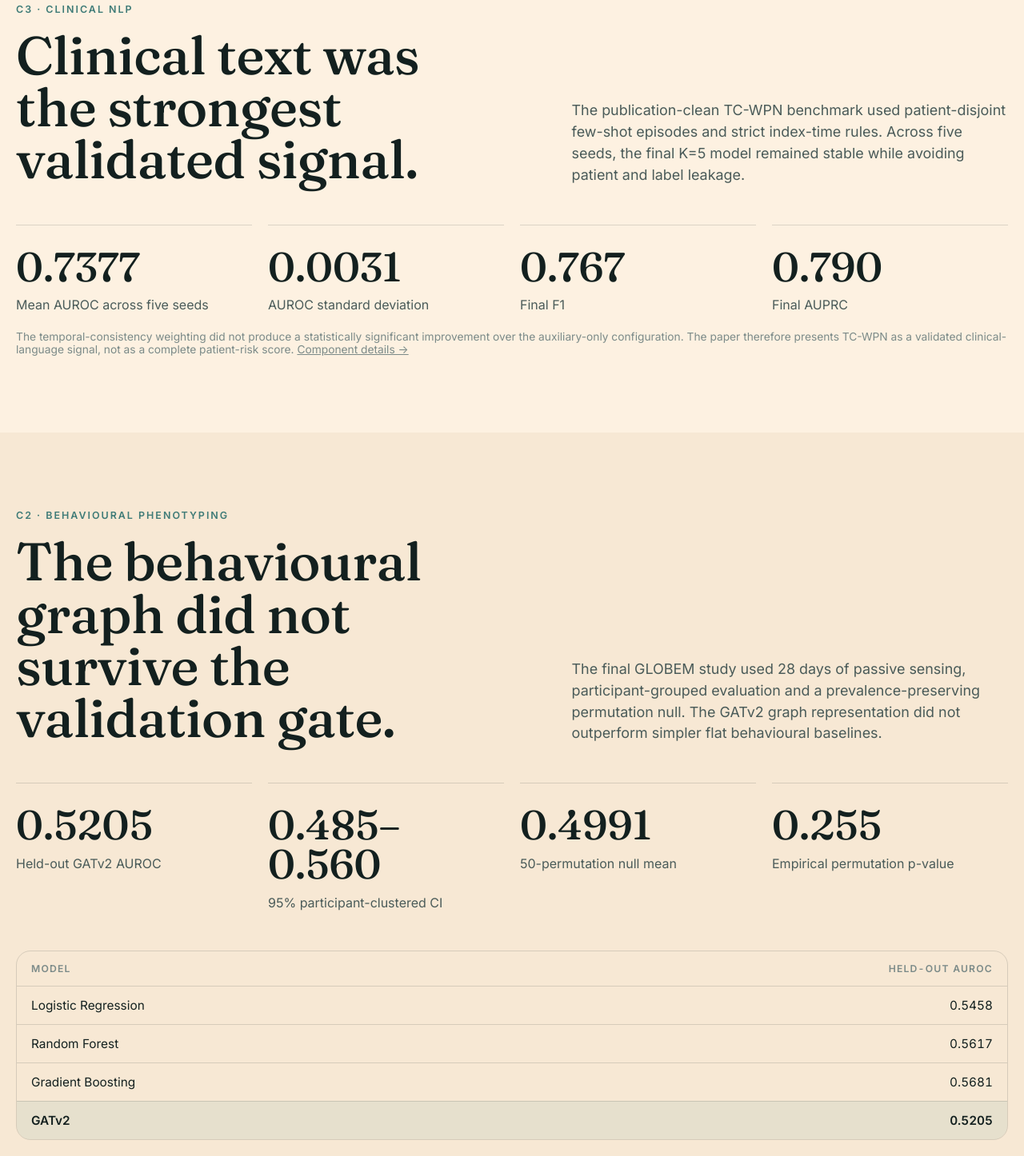
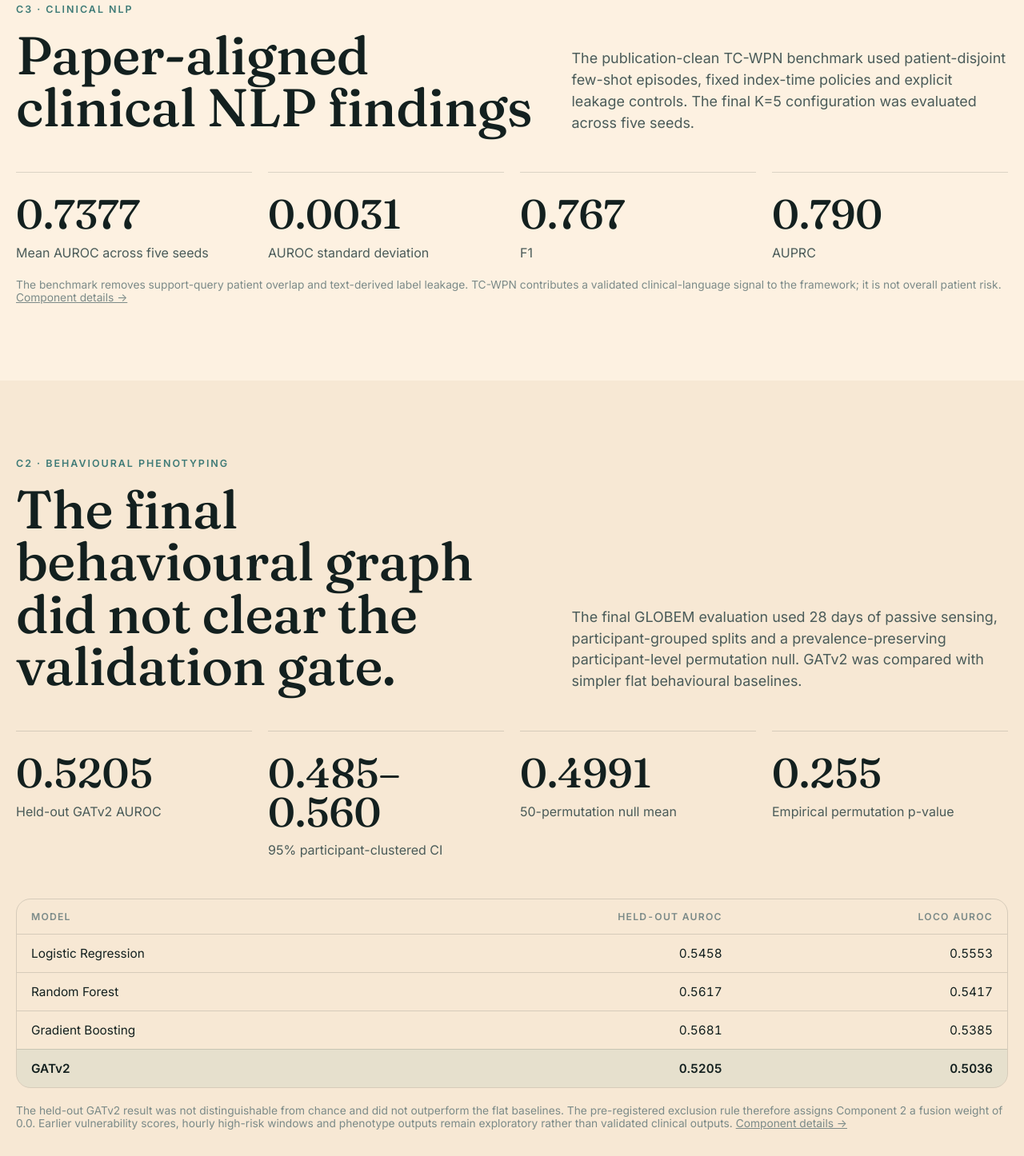
Before and after one commit to dulhara79/anxiety_research_website, a React (Vite) app in the folder research-website/: page /#/findings in a window 1280 px wide. Shown: the part 780-2226 px from the top of the page at 80% size. Built offline with nearby package versions, Linux system fonts and the light colour scheme.

Commit message:
Update findings order and paper-aligned results

```diff
--- a/research-website/src/pages/Findings.jsx
+++ b/research-website/src/pages/Findings.jsx
@@ -3,32 +3,30 @@ import { ArrowRight } from "lucide-react";
 import PageHero from "../components/ui/PageHero";
 import Reveal from "../components/ui/Reveal";
 import SectionHead from "../components/ui/SectionHead";
-import { components } from "../data/components";
-
-const byId = Object.fromEntries(components.map((component) => [component.id, component]));
 
 const findings = [
   {
-    component: byId.C3,
+    id: "C3",
     eyebrow: "C3 · Clinical NLP",
-    title: "Clinical text was the strongest validated signal.",
+    title: "Paper-aligned clinical NLP findings",
     lead:
-      "The publication-clean TC-WPN benchmark used patient-disjoint few-shot episodes and strict index-time rules. Across five seeds, the final K=5 model remained stable while avoiding patient and label leakage.",
+      "The publication-clean TC-WPN benchmark used patient-disjoint few-shot episodes, fixed index-time policies and explicit leakage controls. The final K=5 configuration was evaluated across five seeds.",
     results: [
       ["0.7377", "Mean AUROC across five seeds"],
       ["0.0031", "AUROC standard deviation"],
-      ["0.767", "Final F1"],
-      ["0.790", "Final AUPRC"],
+      ["0.767", "F1"],
+      ["0.790", "AUPRC"],
     ],
     detail:
-      "The temporal-consistency weighting did not produce a statistically significant improvement over the auxiliary-only configuration. The paper therefore presents TC-WPN as a validated clinical-language signal, not as a complete patient-risk score.",
+      "The benchmark removes support-query patient overlap and text-derived label leakage. TC-WPN contributes a validated clinical-language signal to the framework; it is not overall patient risk.",
+    link: "/components/clinical-nlp",
   },
   {
-    component: byId.C2,
+    id: "C2",
     eyebrow: "C2 · Behavioural Phenotyping",
-    title: "The behavioural graph did not survive the validation gate.",
+    title: "The final behavioural graph did not clear the validation gate.",
     lead:
-      "The final GLOBEM study used 28 days of passive sensing, participant-grouped evaluation and a prevalence-preserving permutation null. The GATv2 graph representation did not outperform simpler flat behavioural baselines.",
+      "The final GLOBEM evaluation used 28 days of passive sensing, participant-grouped splits and a prevalence-preserving participant-level permutation null. GATv2 was compared with simpler flat behavioural baselines.",
     results: [
       ["0.5205", "Held-out GATv2 AUROC"],
       ["0.485–0.560", "95% participant-clustered CI"],
@@ -36,38 +34,48 @@ const findings = [
       ["0.255", "Empirical permutation p-value"],
     ],
     detail:
-      "The final result was not distinguishable from chance. The pre-registered exclusion rule therefore gives Component 2 an active fusion weight of 0.0. Earlier vulnerability, hourly-risk and phenotype outputs remain exploratory rather than validated clinical outputs.",
-    baselines: true,
+      "The held-out GATv2 result was not distinguishable from chance and did not outperform the flat baselines. The pre-registered exclusion rule therefore assigns Component 2 a fusion weight of 0.0. Earlier vulnerability scores, hourly high-risk windows and phenotype outputs remain exploratory rather than validated clinical outputs.",
+    link: "/components/behavioural-graphs",
+    table: [
+      ["Logistic Regression", "0.5458", "0.5553"],
+      ["Random Forest", "0.5617", "0.5417"],
+      ["Gradient Boosting", "0.5681", "0.5385"],
+      ["GATv2", "0.5205", "0.5036"],
+    ],
   },
   {
-    component: byId.C1,
+    id: "C1",
     eyebrow: "C1 · Physiology",
-    title: "Personalized physiology showed strong benchmark discrimination and usable short-horizon forecasting.",
+    title: "Personalized physiology showed strong benchmark discrimination and short-horizon forecasting.",
     lead:
-      "The final physiological pipeline learns a participant-specific baseline from a three-minute seated calibration, then uses self-supervised reconstruction anomalies and two consecutive five-minute history blocks for direct +5 and +10 minute forecasting.",
+      "The final physiological pipeline establishes a participant-specific baseline from a three-minute seated resting calibration, then uses self-supervised reconstruction anomalies and two consecutive non-overlapping five-minute history blocks for direct +5 and +10 minute forecasting.",
     results: [
       ["0.9979", "WESAD AUROC under corrected 13-participant LOSO"],
       ["0.9233", "WESAD F1 under corrected LOSO"],
       ["0.8757", "AffectiveROAD macro AUROC"],
       ["0.5362", "AffectiveROAD F1"],
+      ["0.1226", "Ridge participant-macro MAE at +5 min"],
+      ["0.1291", "Ridge participant-macro MAE at +10 min"],
     ],
     detail:
-      "The direct Ridge forecaster improved participant-macro MAE from 0.1364 to 0.1226 at +5 minutes and from 0.1599 to 0.1291 at +10 minutes, compared with persistence. External AffectiveROAD forecasting also improved over persistence at both horizons.",
+      "Compared with persistence at 0.1364 MAE at +5 minutes and 0.1599 at +10 minutes, the direct Ridge forecaster improved forecasting performance. External AffectiveROAD forecasting also improved over persistence at both horizons. The three-minute resting calibration stabilized feature variances within 1.8% of the ten-minute reference.",
+    link: "/components/wearable-forecasting",
   },
   {
-    component: byId.C4,
+    id: "C4",
     eyebrow: "C4 · Fusion + RAG",
-    title: "Fusion is selective, and evidence is allowed to abstain.",
+    title: "Fusion is selective, and the evidence layer can abstain.",
     lead:
-      "Component 4 combines eligible signals using informativeness, recency and reliability/coverage rather than treating every modality as equally trustworthy. The contextual prior is kept separate from live escalation signals, while CARE-AnxRAG adds evidence-aware retrieval and safety checks.",
+      "The integration layer combines eligible component outputs using informativeness, recency and reliability/coverage. Evidence-aware retrieval adds provenance, relevance and conflict checks instead of treating every retrieved source as equally trustworthy.",
     results: [
-      ["0.6220", "C4 contextual / demographic AUROC"],
-      ["0.565–0.674", "Reported 95% confidence interval"],
+      ["0.6220", "Contextual / demographic AUROC"],
+      ["0.565–0.674", "95% confidence interval"],
       ["0.0023", "Expected calibration error"],
-      ["0.000", "C2 behavioural base fusion weight"],
+      ["0.000", "Behavioural base fusion weight"],
     ],
     detail:
-      "The fusion design gives C2 zero base weight after its permutation-null failure, while eligible streams are weighted above chance and adjusted for recency and coverage. CARE-AnxRAG uses dense + lexical retrieval, reranking, evidence authority/freshness checks, contradiction detection, citation validation and calibrated abstention when evidence is weak or conflicting.",
+      "The behavioural stream receives zero base weight after failing its permutation-null gate. The fusion layer is designed to use only eligible, recent and sufficiently covered signals, while unavailable evidence is not treated as zero risk. CARE-AnxRAG adds hybrid retrieval, reranking, authority/freshness/applicability checks, contradiction detection, provenance and citation validation, with abstention when evidence is weak or conflicting.",
+    link: "/components/fusion-and-rag",
   },
 ];
 
@@ -99,18 +107,15 @@ export default function Findings() {
         image="bannerFindings"
       />
 
-      {findings.map((finding, index) => {
-        const c = finding.component;
-
-        return (
+      {findings.map((finding, index) => (
         <section
           className={`section ${index % 2 ? "section--paper2" : ""}`}
-            key={c.id}
-            aria-labelledby={`${c.id}-results`}
+          key={finding.id}
+          aria-labelledby={`${finding.id}-results`}
         >
           <div className="shell">
             <SectionHead
-                id={`${c.id}-results`}
+              id={`${finding.id}-results`}
               eyebrow={finding.eyebrow}
               title={finding.title}
               lead={finding.lead}
@@ -125,7 +130,7 @@ export default function Findings() {
               ))}
             </Reveal>
 
-              {finding.baselines && (
+            {finding.table && (
               <Reveal className="table-wrap" style={{ marginTop: 48 }}>
                 <table className="data-table">
                   <thead>
@@ -134,16 +139,20 @@ export default function Findings() {
                       <th scope="col" className="num">
                         Held-out AUROC
                       </th>
+                      <th scope="col" className="num">
+                        LOCO AUROC
+                      </th>
                     </tr>
                   </thead>
                   <tbody>
-                      {c.baselines.map(([model, auroc]) => (
+                    {finding.table.map(([model, heldOut, loco]) => (
                       <tr
                         key={model}
                         className={model === "GATv2" ? "highlight" : undefined}
                       >
                         <td>{model}</td>
-                          <td className="num">{auroc}</td>
+                        <td className="num">{heldOut}</td>
+                        <td className="num">{loco}</td>
                       </tr>
                     ))}
                   </tbody>
@@ -153,12 +162,11 @@ export default function Findings() {
 
             <p className="source-note">
               {finding.detail}{" "}
-                <Link to={`/components/${c.slug}`}>Component details →</Link>
+              <Link to={finding.link}>Component details →</Link>
             </p>
           </div>
         </section>
-        );
-      })}
+      ))}
 
       <section
         className="section section--dark"
```
Lines whose indentation alone changed are shown as unchanged.
